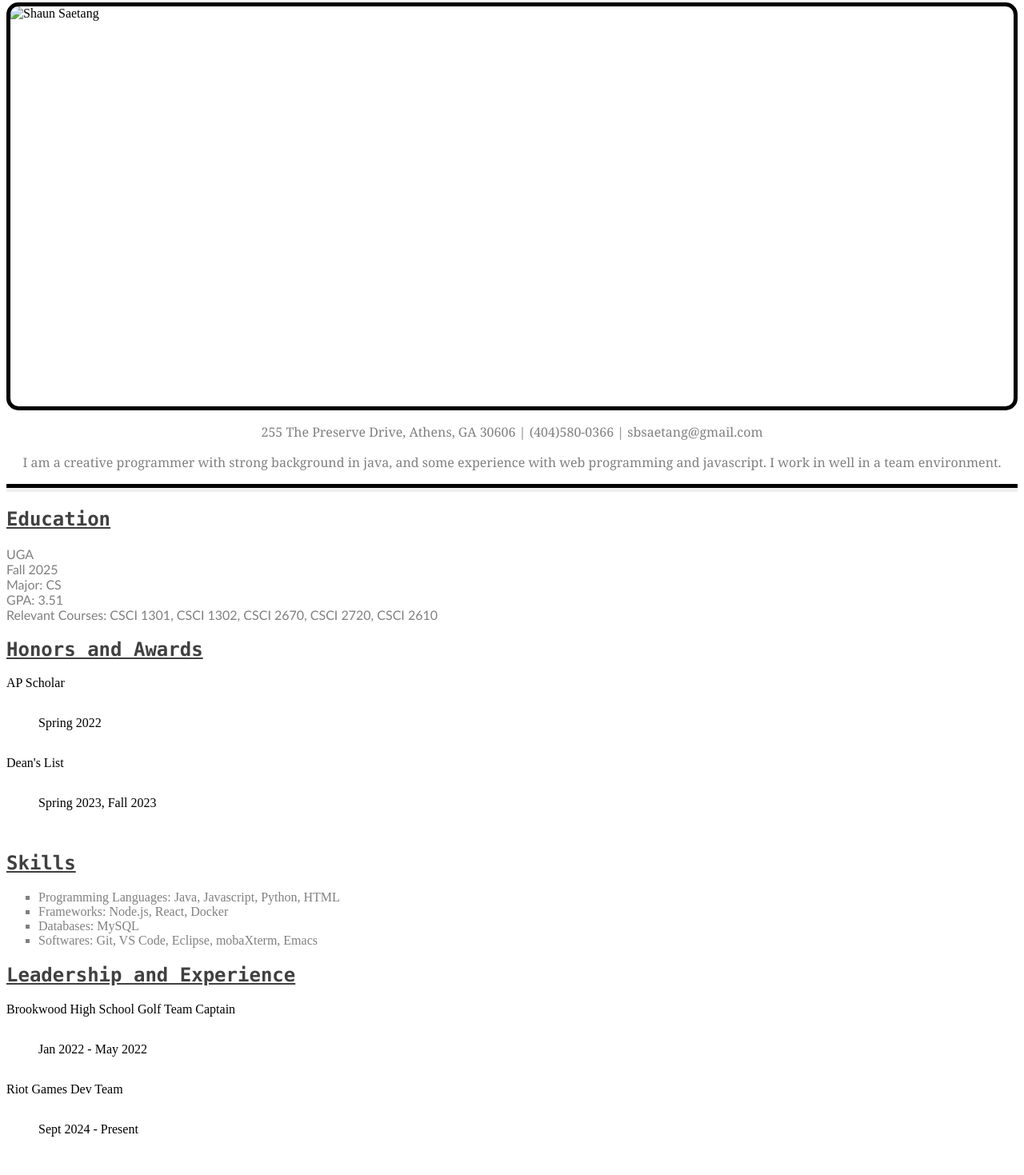
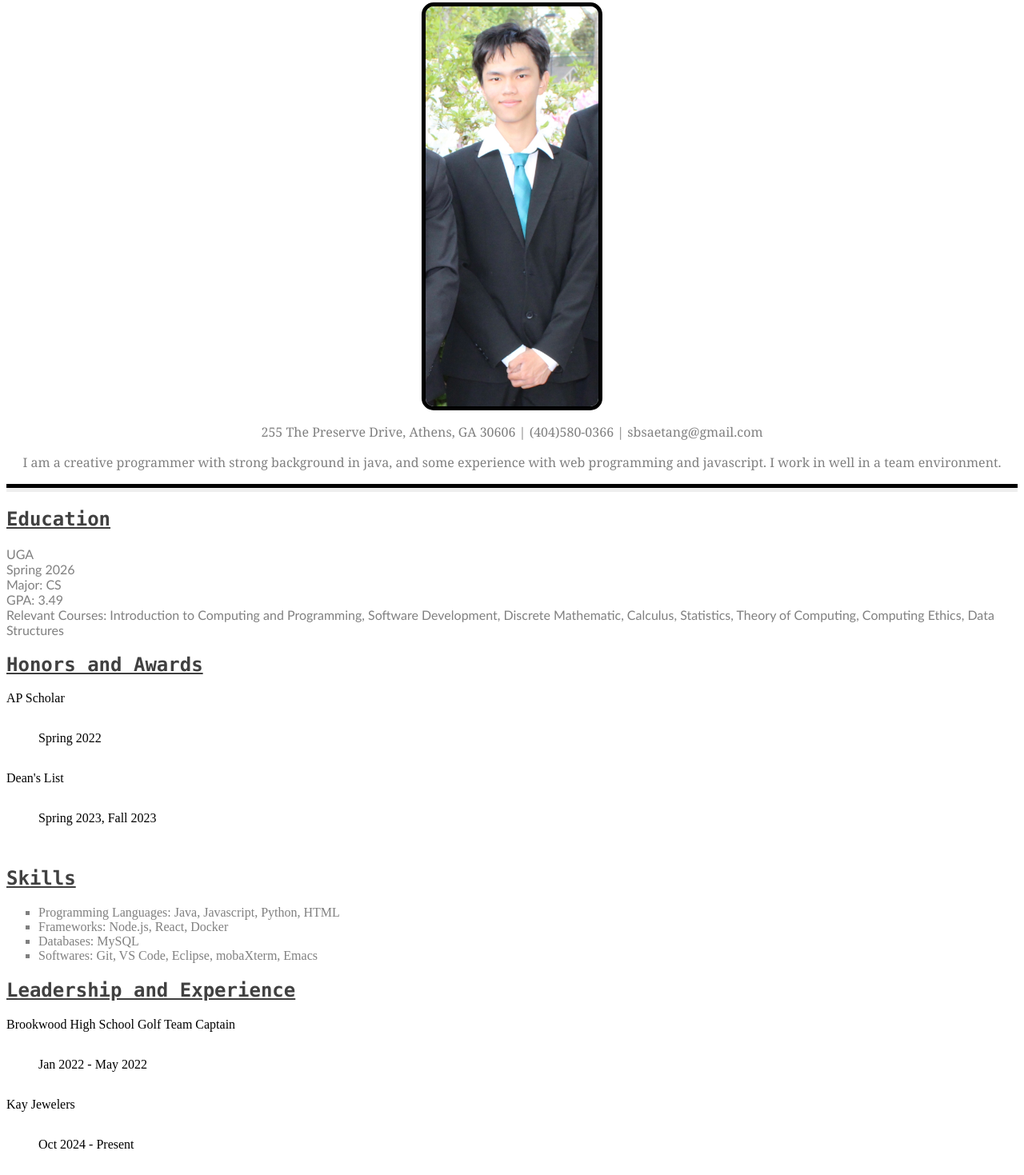
Before and after one commit to sbsaetang/sbsaetang.github.io, a plain HTML site: page index.html in a window 1280 px wide. Shown: the part 151-1620 px from the top of the page at 80% size. Drawn offline with Linux system fonts and the light colour scheme.

Commit message:
Update index.html
Updated index.html

```diff
--- a/index.html
+++ b/index.html
@@ -21,7 +21,7 @@
         </nav>
         <section class="splash">
             <h1> Shaun Saetang </h1>
-            <img src="images/IMG_4825.heic" alt="Shaun Saetang" height="500">
+            <img src="images/IMG_2814.jpg" alt="Shaun Saetang" height="500">
             <p> 255 The Preserve Drive, Athens, GA 30606 |
                 (404)580-0366 |
                 sbsaetang@gmail.com
@@ -34,10 +34,11 @@
         <section class="education">
             <h2> Education </h2>
             <p> UGA <br>
-                Fall 2025 <br>
+                Spring 2026 <br>
                 Major: CS <br>
-                GPA: 3.51 <br>
-                Relevant Courses: CSCI 1301, CSCI 1302, CSCI 2670, CSCI 2720, CSCI 2610
+                GPA: 3.49 <br>
+                Relevant Courses: Introduction to Computing and Programming, Software Development, Discrete Mathematic,
+                Calculus, Statistics, Theory of Computing, Computing Ethics, Data Structures
             </p>
         </section>
         <section>
@@ -63,8 +64,8 @@
             <dl>
                 <dt> Brookwood High School Golf Team Captain </dt>
                 <dd> Jan 2022 - May 2022 </dd>
-                <dt> Riot Games Dev Team </dt>
-                <dd> Sept 2024 - Present </dd>
+                <dt> Kay Jewelers </dt>
+                <dd> Oct 2024 - Present </dd>
             </dl>
         </section>
         <section>
```
